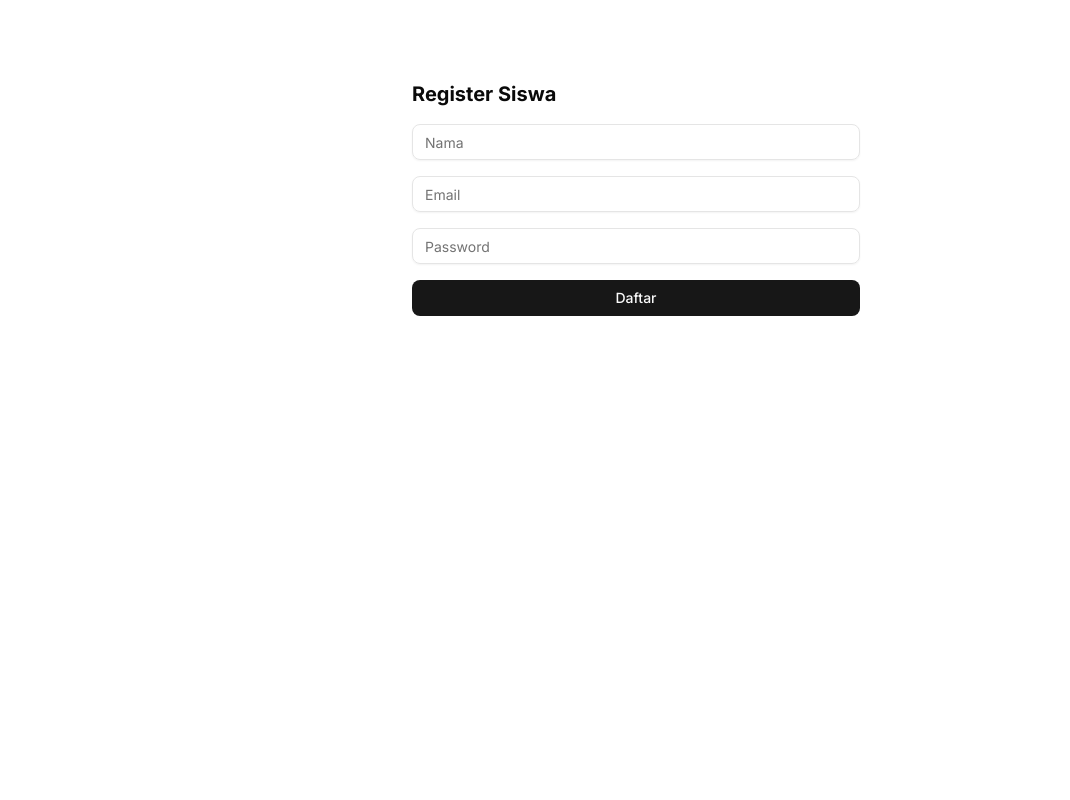
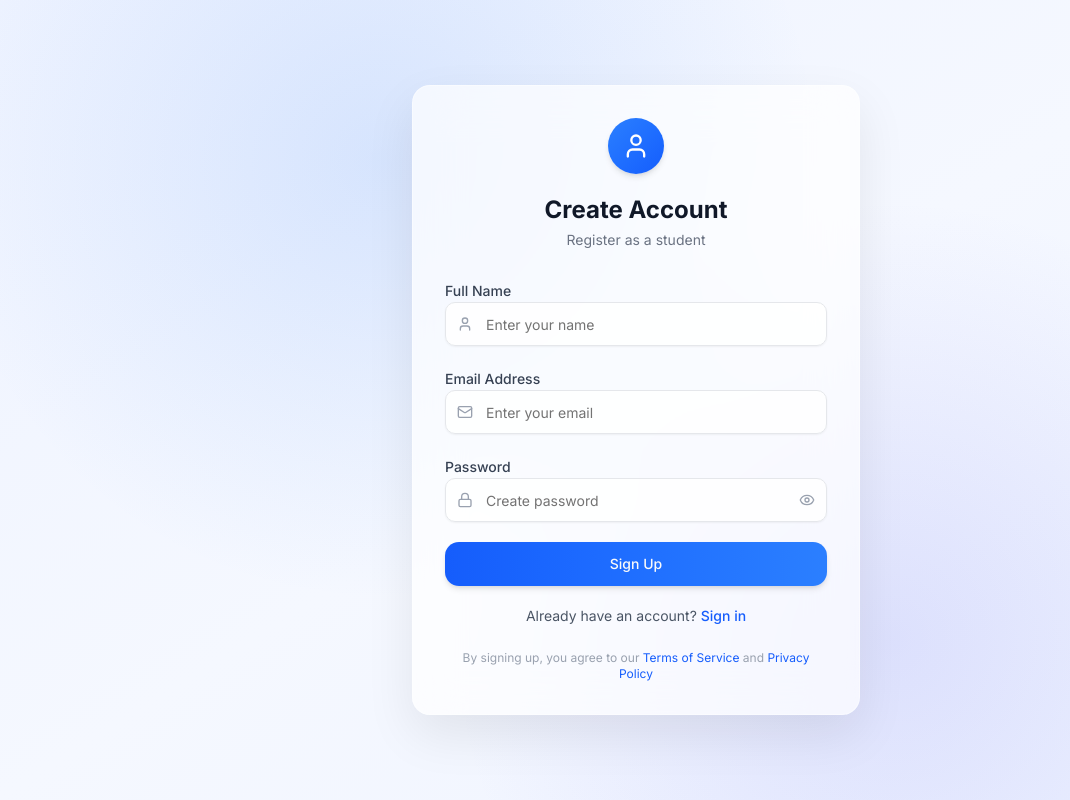
Before and after one commit to raairyyy/ukk-simmas, a Next.js app: page /register in a window 1280 px wide. Shown: the whole page, without its empty margins (4-1074 px from the left). Built offline with nearby package versions, Linux system fonts and the light colour scheme.

Commit message:
membuat halman register

```diff
--- a/app/(auth)/login/page.tsx
+++ b/app/(auth)/login/page.tsx
@@ -5,7 +5,7 @@ import { Input } from "@/components/ui/input"
 import { Button } from "@/components/ui/button"
 import { User, Mail, Lock, Eye, EyeOff } from "lucide-react"
 import { useRouter } from "next/navigation"
-
+import Link from "next/link"
 
 export default function LoginPage() {
   const [email, setEmail] = useState("")
@@ -194,10 +194,14 @@ const handleSubmit = async (e: React.FormEvent<HTMLFormElement>) => {
         {/* Register */}
         <p className="text-center text-sm text-gray-600 mt-5">
           Don&apos;t have an account?{" "}
-          <span className="text-blue-600 font-medium cursor-pointer hover:underline">
+          <Link
+            href="/register"
+            className="text-blue-600 font-medium hover:underline"
+          >
             Sign up
-          </span>
+          </Link>
         </p>
+
 
         {/* Terms */}
         <p className="text-center text-xs text-gray-400 mt-6">
--- a/app/(auth)/register/page.tsx
+++ b/app/(auth)/register/page.tsx
@@ -3,17 +3,25 @@
 import { useState } from "react"
 import { Input } from "@/components/ui/input"
 import { Button } from "@/components/ui/button"
+import { User, Mail, Lock, Eye, EyeOff } from "lucide-react"
+import Link from "next/link"
 
 export default function RegisterPage() {
   const [name, setName] = useState("")
   const [email, setEmail] = useState("")
   const [password, setPassword] = useState("")
+  const [showPassword, setShowPassword] = useState(false)
+  const [isLoading, setIsLoading] = useState(false)
   const [error, setError] = useState("")
 
   const handleSubmit = async (e: React.FormEvent) => {
     e.preventDefault()
+    if (isLoading) return
+
+    setIsLoading(true)
     setError("")
 
+    try {
       const res = await fetch("/api/auth/register", {
         method: "POST",
         headers: { "Content-Type": "application/json" },
@@ -24,25 +32,139 @@ export default function RegisterPage() {
       const data = await res.json()
 
       if (!res.ok) {
-      setError(data.error)
+        setError(data.error || "Register gagal")
+        setIsLoading(false)
         return
       }
 
-    // langsung ke dashboard siswa
       window.location.href = "/dashboard/siswa"
+    } catch (err) {
+      setError("Server error")
+      setIsLoading(false)
+    }
   }
 
   return (
-    <form onSubmit={handleSubmit} className="space-y-4 max-w-md mx-auto mt-20">
-      <h1 className="text-xl font-bold">Register Siswa</h1>
+    <div className="min-h-screen w-full flex items-center justify-center bg-gradient-to-br from-[#eef3ff] via-[#f5f8ff] to-[#eef3ff]">
 
-      {error && <p className="text-red-500">{error}</p>}
+      {/* background blur */}
+      <div className="absolute inset-0 bg-[radial-gradient(circle_at_30%_20%,rgba(59,130,246,0.15),transparent_40%),radial-gradient(circle_at_70%_80%,rgba(99,102,241,0.15),transparent_40%)]"></div>
 
-      <Input placeholder="Nama" value={name} onChange={e => setName(e.target.value)} />
-      <Input placeholder="Email" value={email} onChange={e => setEmail(e.target.value)} />
-      <Input type="password" placeholder="Password" value={password} onChange={e => setPassword(e.target.value)} />
+      {/* card */}
+      <div className="relative w-full max-w-md rounded-2xl bg-white/70 backdrop-blur-xl shadow-[0_20px_50px_rgba(0,0,0,0.08)] border border-white/40 p-8">
 
-      <Button type="submit" className="w-full">Daftar</Button>
+        {/* icon */}
+        <div className="flex justify-center mb-5">
+          <div className="w-14 h-14 rounded-full bg-gradient-to-br from-blue-500 to-blue-600 flex items-center justify-center shadow-md">
+            <User className="w-7 h-7 text-white" />
+          </div>
+        </div>
+
+        {/* title */}
+        <h1 className="text-2xl font-bold text-center text-gray-900">
+          Create Account
+        </h1>
+        <p className="text-sm text-gray-500 text-center mt-1 mb-7">
+          Register as a student
+        </p>
+
+        {error && (
+          <div className="text-sm text-red-600 bg-red-50 border border-red-200 rounded-lg p-3 mb-4">
+            {error}
+          </div>
+        )}
+
+        {/* form */}
+        <form onSubmit={handleSubmit} className="space-y-5">
+
+          {/* Name */}
+          <div className="space-y-1">
+            <label className="text-sm font-medium text-gray-700">
+              Full Name
+            </label>
+            <div className="relative">
+              <User className="absolute left-3 top-3.5 h-4 w-4 text-gray-400" />
+              <Input
+                placeholder="Enter your name"
+                value={name}
+                onChange={(e) => setName(e.target.value)}
+                className="pl-10 h-11 rounded-lg bg-white/80 border-gray-200 focus:border-blue-500 focus:ring-blue-500"
+              />
+            </div>
+          </div>
+
+          {/* Email */}
+          <div className="space-y-1">
+            <label className="text-sm font-medium text-gray-700">
+              Email Address
+            </label>
+            <div className="relative">
+              <Mail className="absolute left-3 top-3.5 h-4 w-4 text-gray-400" />
+              <Input
+                type="email"
+                placeholder="Enter your email"
+                value={email}
+                onChange={(e) => setEmail(e.target.value)}
+                className="pl-10 h-11 rounded-lg bg-white/80 border-gray-200 focus:border-blue-500 focus:ring-blue-500"
+              />
+            </div>
+          </div>
+
+          {/* Password */}
+          <div className="space-y-1">
+            <label className="text-sm font-medium text-gray-700">
+              Password
+            </label>
+            <div className="relative">
+              <Lock className="absolute left-3 top-3.5 h-4 w-4 text-gray-400" />
+              <Input
+                type={showPassword ? "text" : "password"}
+                placeholder="Create password"
+                value={password}
+                onChange={(e) => setPassword(e.target.value)}
+                className="pl-10 pr-10 h-11 rounded-lg bg-white/80 border-gray-200 focus:border-blue-500 focus:ring-blue-500"
+              />
+              <button
+                type="button"
+                onClick={() => setShowPassword(!showPassword)}
+                className="absolute right-3 top-3.5 text-gray-400 hover:text-gray-600"
+              >
+                {showPassword ? <EyeOff className="w-4 h-4" /> : <Eye className="w-4 h-4" />}
+              </button>
+            </div>
+          </div>
+
+          {/* button */}
+          <Button
+            type="submit"
+            disabled={isLoading}
+            className="w-full h-11 rounded-xl bg-gradient-to-r from-blue-600 to-blue-500 hover:from-blue-700 hover:to-blue-600 shadow-md transition-all"
+          >
+            {isLoading ? "Creating account..." : "Sign Up"}
+          </Button>
         </form>
+
+        {/* login link */}
+        <p className="text-center text-sm text-gray-600 mt-5">
+          Already have an account?{" "}
+          <Link href="/login" className="text-blue-600 font-medium hover:underline">
+            Sign in
+          </Link>
+        </p>
+
+        {/* terms */}
+        <p className="text-center text-xs text-gray-400 mt-6">
+          By signing up, you agree to our{" "}
+          <span className="text-blue-600 cursor-pointer hover:underline">
+            Terms of Service
+          </span>{" "}
+          and{" "}
+          <span className="text-blue-600 cursor-pointer hover:underline">
+            Privacy Policy
+          </span>
+        </p>
+
+      </div>
+    </div>
   )
 }
--- a/app/api/auth/register/route.ts
+++ b/app/api/auth/register/route.ts
@@ -21,6 +21,20 @@ export async function POST(req: Request) {
     }
 
     const hashed = await bcrypt.hash(password, 10)
+
+    const { data: existingUser } = await supabase
+      .from("users")
+      .select("id")
+      .eq("email", email)
+      .single()
+
+    if (existingUser) {
+      return NextResponse.json(
+        { error: "Email sudah terdaftar" },
+        { status: 400 }
+      )
+    }
+
 
     // 1. Insert ke users (role siswa)
     const { data: user, error } = await supabase
--- a/app/api/pengguna/route.ts
+++ b/app/api/pengguna/route.ts
@@ -1,6 +1,9 @@
 import { NextResponse } from "next/server";
 import { createClient } from "@supabase/supabase-js";
 import bcrypt from "bcryptjs";
+import { cookies } from "next/headers"
+import jwt from "jsonwebtoken"
+
 
 const supabase = createClient(
   process.env.NEXT_PUBLIC_SUPABASE_URL!,
@@ -9,6 +12,26 @@ const supabase = createClient(
 
 export async function POST(req: Request) {
   try {
+    const token = cookies().get("token")?.value
+if (!token) {
+  return NextResponse.json({ error: "Unauthorized" }, { status: 401 })
+}
+
+
+
+const decoded: any = jwt.verify(token, process.env.JWT_SECRET!)
+
+const { data: loginUser } = await supabase
+  .from("users")
+  .select("role")
+  .eq("id", decoded.id)
+  .single()
+
+if (!loginUser) {
+  return NextResponse.json({ error: "User login tidak ditemukan" }, { status: 404 })
+}
+
+
     const body = await req.json();
     const {
       name, email, role, password, verified,
@@ -41,6 +64,13 @@ export async function POST(req: Request) {
       .single();
 
     if (userError) throw userError;
+    if (loginUser.role === "admin" && role === "admin") {
+  return NextResponse.json(
+    { error: "Admin tidak diizinkan membuat user dengan role admin" },
+    { status: 403 }
+  )
+}
+
 
     // 4. Jika Role SISWA, Insert ke tabel SISWA & MAGANG (Untuk Guru Pembimbing)
 // setelah users berhasil dibuat
--- a/app/dashboard/admin/pengguna/page.tsx
+++ b/app/dashboard/admin/pengguna/page.tsx
@@ -46,6 +46,8 @@ export default function UserManagement() {
   const [showConfirmPassword, setShowConfirmPassword] = useState(false)
   const [showToast, setShowToast] = useState(false)
   const [toastMessage, setToastMessage] = useState("")
+  const isAdminLogin = userData?.role === "admin"
+
 
   // Form States
 const [formData, setFormData] = useState({
@@ -240,11 +242,13 @@ const resetForm = () => {
               <Select value={roleFilter} onValueChange={setRoleFilter}>
                 <SelectTrigger className="w-[180px] h-12 rounded-xl border-slate-200 font-semibold"><SelectValue placeholder="Semua Role" /></SelectTrigger>
                 <SelectContent>
-                  <SelectItem value="all">Semua Role</SelectItem>
-                  <SelectItem value="admin">Admin</SelectItem>
+                  {!isAdminLogin && (
+                    <SelectItem value="admin">Admin</SelectItem>
+                  )}
                   <SelectItem value="guru">Guru</SelectItem>
                   <SelectItem value="siswa">Siswa</SelectItem>
                 </SelectContent>
+
               </Select>
             </div>
 
@@ -333,7 +337,10 @@ const resetForm = () => {
               <Select value={formData.role} onValueChange={(val) => setFormData({...formData, role: val})}>
                 <SelectTrigger className="h-12 rounded-xl bg-slate-50/50"><SelectValue /></SelectTrigger>
                 <SelectContent>
-                  <SelectItem value="admin">Admin</SelectItem>
+                  {userData && userData.role !== "admin" && (
+                    <SelectItem value="admin">Admin</SelectItem>
+                  )}
+
                   <SelectItem value="guru">Guru</SelectItem>
                   <SelectItem value="siswa">Siswa</SelectItem>
                 </SelectContent>
```
Lines whose indentation alone changed are shown as unchanged.
